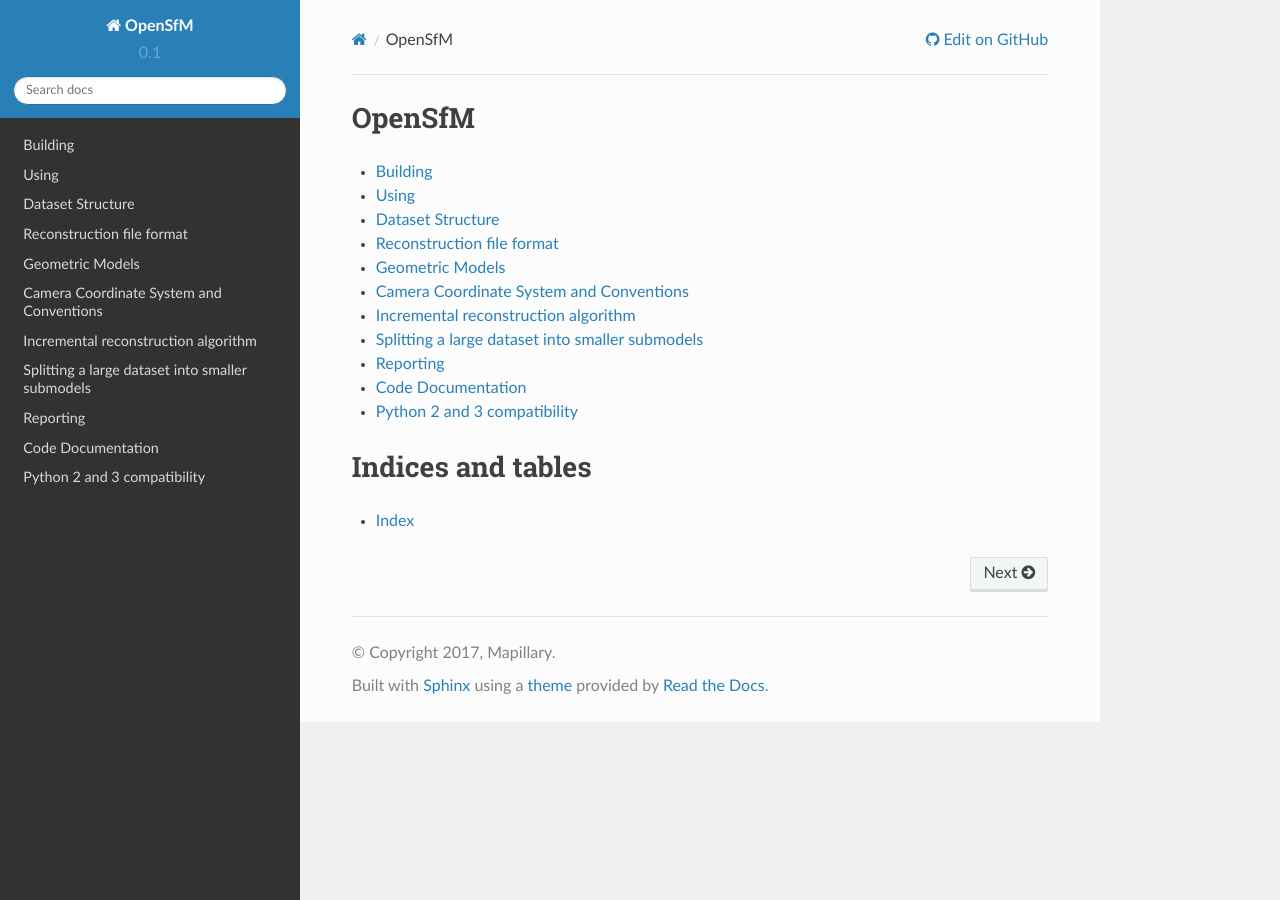
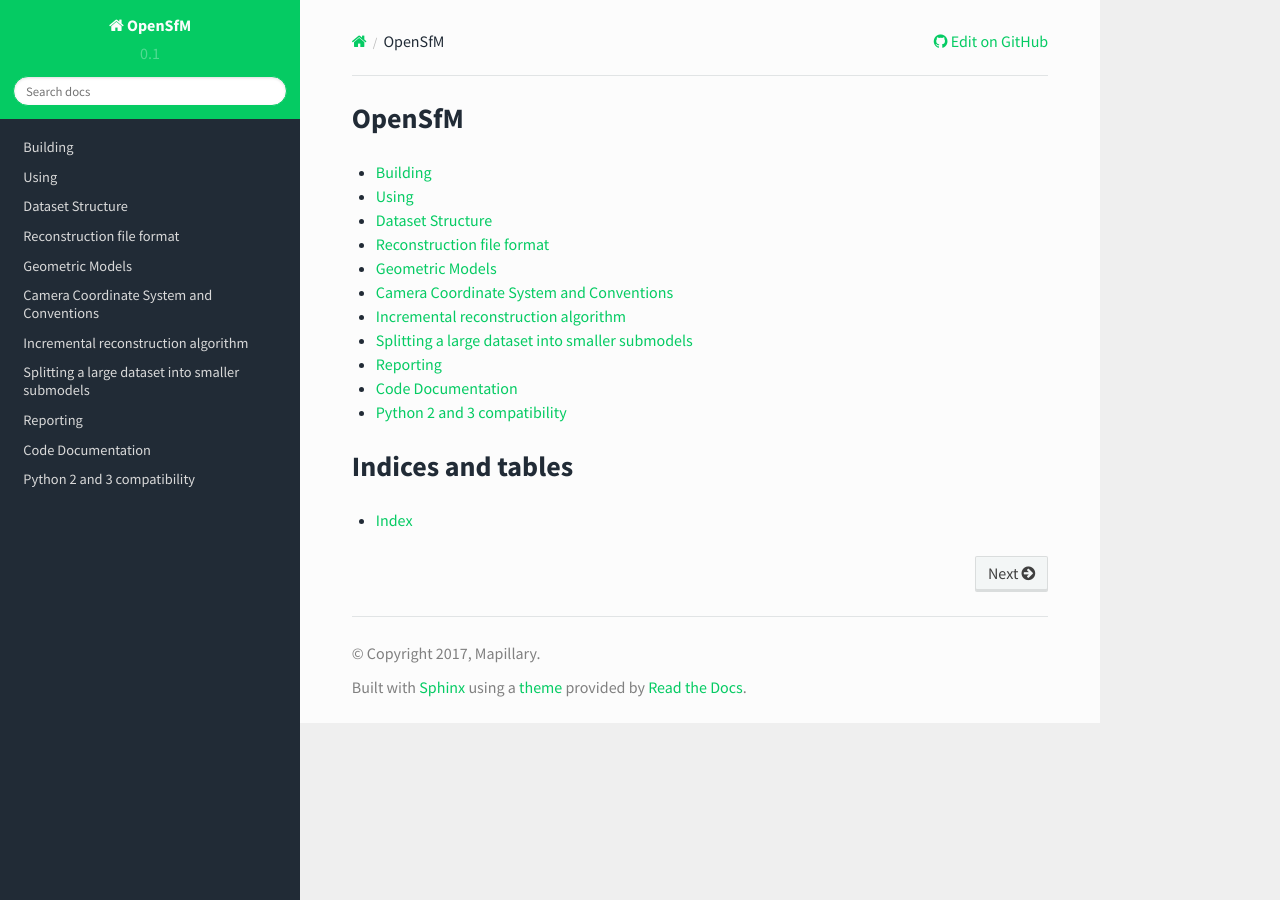
Before and after one commit to mapillary/OpenSfM, a Sphinx documentation site: the page built from doc/source/index.rst, in a window 1280 px wide. Built offline with Sphinx 7.4.7 and the Read the Docs theme 2.0.0, drawn with Linux system fonts in a browser that asks for light colours.

Commit message:
feat(docs): use brand colors in docs

```diff
--- a/doc/source/_templates/layout.html
+++ b/doc/source/_templates/layout.html
@@ -1,3 +1,41 @@
 {% extends "!layout.html" %}
+{% block footer %}
+{{ super() }}
+<style>
+  @import url('https://fonts.googleapis.com/css?family=Source+Sans+Pro:400,600,700&display=swap');
+  * {
+    font-family: 'Source Sans Pro', sans-serif!important;
+  }
+  .wy-side-nav-search {
+    background: #05cb63;
+  }
+  .wy-side-nav-search input[type=text] {
+    border-color: #05cb63;
+  }
+  .wy-nav-side {
+    background: #212b36;
+  }
+  .wy-menu-vertical a:hover {
+    color: #d9d9d9;
+    background: rgba(255, 255, 255, 0.1);
+  }
+  a, a:hover {
+    color: #05cb63;
+  }
+  body {
+    color: #212b36;
+  }
+  .wy-side-nav-search>a:hover {
+    color: #fff!important;
+  }
+  .highlight {
+    background: #dee5ed;
+  }
+  .rst-content pre.literal-block, .rst-content div[class^='highlight'] {
+    border-radius: 4px;
+    border-color: #dee5ed!important;
+  }
+</style>
+{% endblock %}
 
 {% set script_files = script_files + ["_static/mathjax_conf.js"] %}
```
